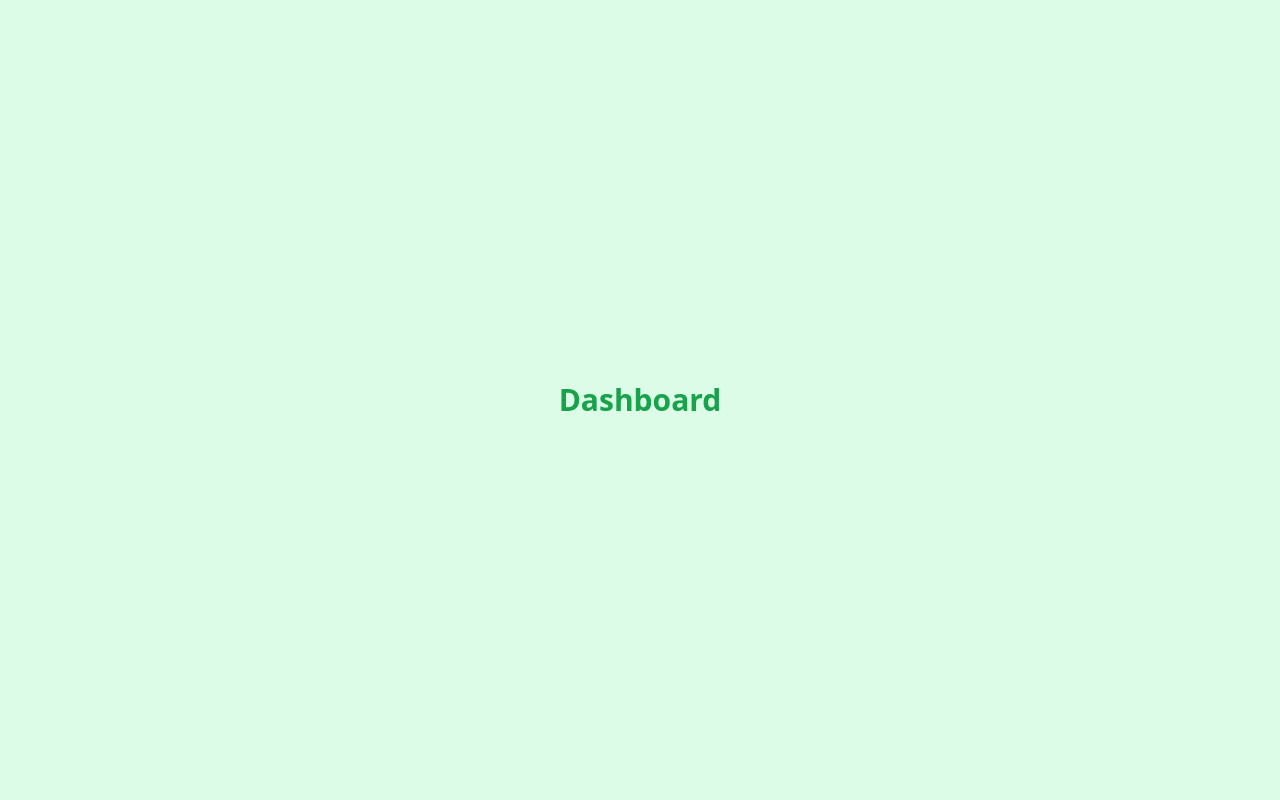
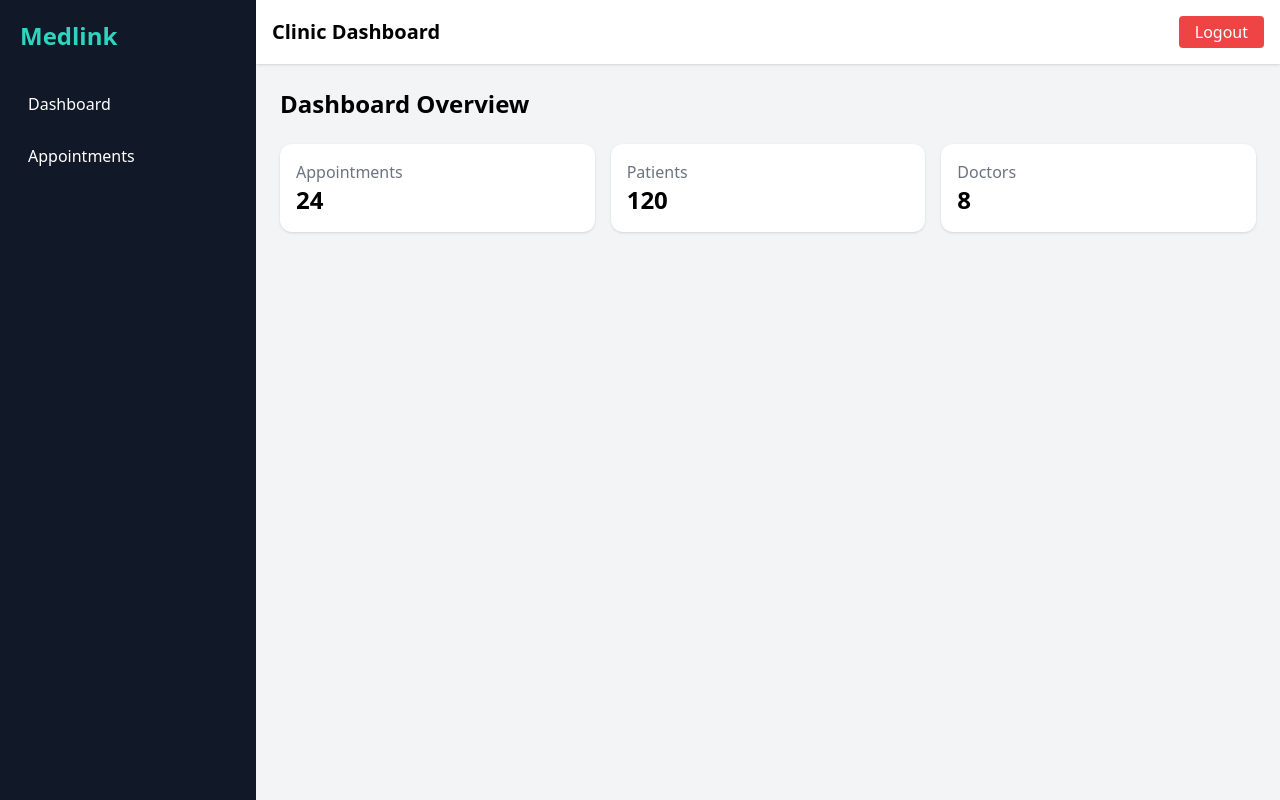
Before and after one commit to ruha-code/Final_Project, a React app in the folder frontend/: page /dashboard in a window 1280 px wide. Built offline with nearby package versions, Linux system fonts and the light colour scheme; the HTML template or start-up script is replaced by a standard one.

Commit message:
some introduction about project testing

```diff
--- a/frontend/src/App.jsx
+++ b/frontend/src/App.jsx
@@ -1,6 +1,7 @@
 import { BrowserRouter, Routes, Route } from "react-router-dom";
 import Login from "./pages/Login";
 import Dashboard from "./pages/Dashboard";
+import Appointments from "./pages/Appointments";
 
 function App() {
   return (
@@ -8,6 +9,7 @@ function App() {
       <Routes>
         <Route path="/" element={<Login />} />
         <Route path="/dashboard" element={<Dashboard />} />
+        <Route path="/appointments" element={<Appointments />} />
       </Routes>
     </BrowserRouter>
   );
--- /dev/null
+++ b/frontend/src/layouts/MainLayout.jsx
@@ -0,0 +1,47 @@
+import { useNavigate } from "react-router-dom";
+
+function MainLayout({ children }) {
+  const navigate = useNavigate();
+
+  return (
+    <div className="flex h-screen bg-gray-100">
+      {/* Sidebar */}
+      <div className="w-64 bg-gray-900 text-white flex flex-col p-5">
+        <h2 className="text-2xl font-bold mb-8 text-teal-400">Medlink</h2>
+
+        <ul className="space-y-3">
+          <li
+            onClick={() => navigate("/dashboard")}
+            className="p-2 rounded hover:bg-gray-700 cursor-pointer"
+          >
+            Dashboard
+          </li>
+
+          <li
+            onClick={() => navigate("/appointments")}
+            className="p-2 rounded hover:bg-gray-700 cursor-pointer"
+          >
+            Appointments
+          </li>
+        </ul>
+      </div>
+
+      {/* Main Section */}
+      <div className="flex-1 flex flex-col">
+        {/* Navbar */}
+        <div className="bg-white shadow p-4 flex justify-between items-center">
+          <h1 className="text-xl font-semibold">Clinic Dashboard</h1>
+
+          <button className="bg-red-500 text-white px-4 py-1 rounded">
+            Logout
+          </button>
+        </div>
+
+        {/* Content */}
+        <div className="p-6 overflow-auto flex-1">{children}</div>
+      </div>
+    </div>
+  );
+}
+
+export default MainLayout;
--- /dev/null
+++ b/frontend/src/pages/Appointments.jsx
@@ -0,0 +1,31 @@
+import MainLayout from "../layouts/MainLayout";
+
+function Appointments() {
+  return (
+    <MainLayout>
+      <h2 className="text-2xl font-bold mb-6">Appointments</h2>
+
+      <div className="bg-white p-4 rounded-xl shadow">
+        <table className="w-full">
+          <thead>
+            <tr className="text-left border-b">
+              <th className="p-2">Patient</th>
+              <th className="p-2">Date</th>
+              <th className="p-2">Status</th>
+            </tr>
+          </thead>
+
+          <tbody>
+            <tr className="border-b">
+              <td className="p-2">John Doe</td>
+              <td className="p-2">10 Apr</td>
+              <td className="p-2 text-green-500">Done</td>
+            </tr>
+          </tbody>
+        </table>
+      </div>
+    </MainLayout>
+  );
+}
+
+export default Appointments;
--- a/frontend/src/pages/Dashboard.jsx
+++ b/frontend/src/pages/Dashboard.jsx
@@ -1,8 +1,27 @@
+import MainLayout from "../layouts/MainLayout";
+
 function Dashboard() {
   return (
-    <div className="h-screen flex items-center justify-center bg-green-100">
-      <h1 className="text-3xl font-bold text-green-600">Dashboard</h1>
-    </div>
+    <MainLayout>
+      <h2 className="text-2xl font-bold mb-6">Dashboard Overview</h2>
+
+      <div className="grid grid-cols-3 gap-4">
+        <div className="bg-white p-4 rounded-xl shadow">
+          <h3 className="text-gray-500">Appointments</h3>
+          <p className="text-2xl font-bold">24</p>
+        </div>
+
+        <div className="bg-white p-4 rounded-xl shadow">
+          <h3 className="text-gray-500">Patients</h3>
+          <p className="text-2xl font-bold">120</p>
+        </div>
+
+        <div className="bg-white p-4 rounded-xl shadow">
+          <h3 className="text-gray-500">Doctors</h3>
+          <p className="text-2xl font-bold">8</p>
+        </div>
+      </div>
+    </MainLayout>
   );
 }
 
```
